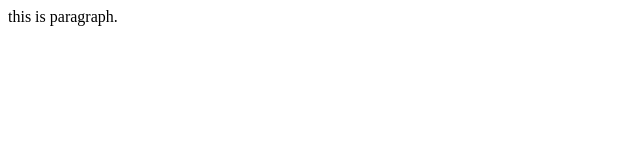
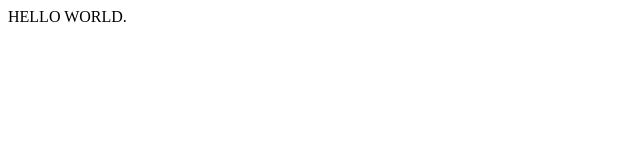
Before and after one commit to kajalkumari-114/kajal-demo, a plain HTML site: page index.html in a window 1280 px wide. Shown: the full height of the page, 0-640 px from the left. Drawn offline with Linux system fonts and the light colour scheme.

```diff
--- a/index.html
+++ b/index.html
@@ -1,5 +1,6 @@
-<p>this is paragraph.</p>
-<!-- right noe this is untracted file means git is not able to track it
+<p>HELLO WORLD.</p>
+<!-- right now this is untracted file means git is not able to track it
 to track it by git there are two steps-
-1. add :-add this file to current working directory.(staged)
-2. commit :- -->
+1. add :-add this file to current working directory/folder.(staged)
+      syntax :  git add file name    or     git add .
+2.  commit :-  git commit -m "message"
```
Also changed, not shown: 1 other file.
